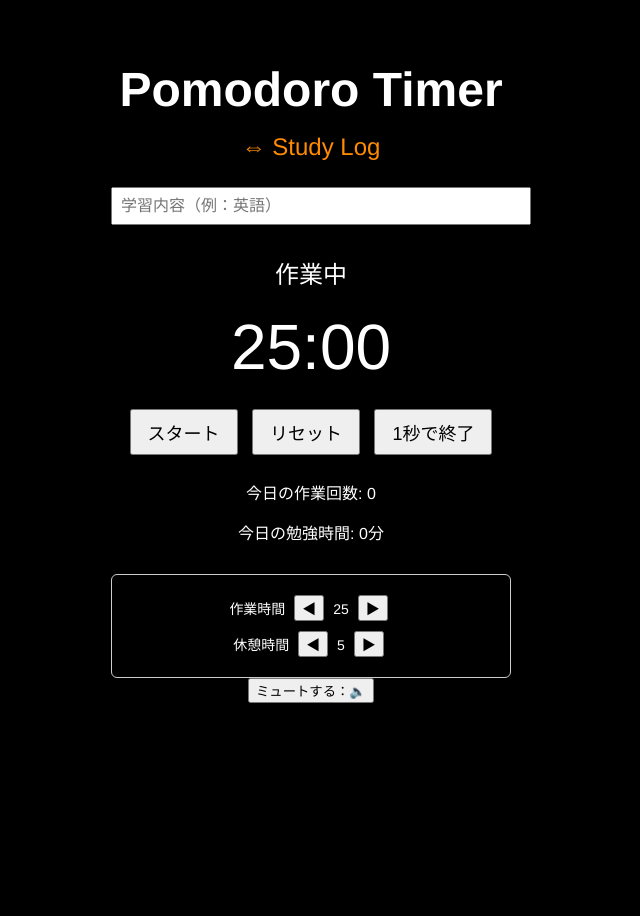
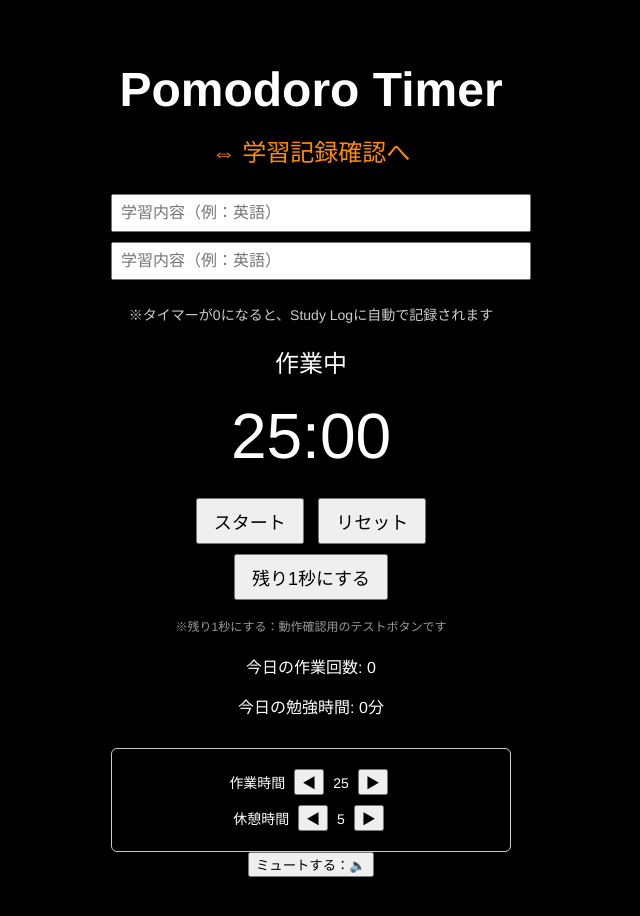
Before and after one commit to notmatsumura/logodoro, a plain HTML site: page pomodoro_timer-main/index.html in a window 1280 px wide. Shown: the whole page, without its empty margins (329-969 px from the left). Before the commit the page ends 800 px from the top, so only its background shows below. Drawn offline with Linux system fonts and the light colour scheme.

Commit message:
Add files via upload

```diff
--- a/pomodoro_timer-main/index.html
+++ b/pomodoro_timer-main/index.html
@@ -9,17 +9,27 @@
   <body class="work">
     <h1 class="page-title">Pomodoro Timer</h1>
     <p>
-      <a href="../study_log-main/index.html" class="link-orange">⇔ Study Log</a>
+      <a href="../study_log-main/index.html" class="link-orange"
+        >⇔ 学習記録確認へ</a
+      >
     </p>
 
     <div class="container">
       <input type="text" id="subjectInput" placeholder="学習内容（例：英語）" />
+      <input type="text" id="subjectInput" placeholder="学習内容（例：英語）" />
+      <p style="font-size: 14px; color: #ccc; margin-bottom: 10px">
+        ※タイマーが0になると、Study Logに自動で記録されます
+      </p>
+
       <div id="phaseLabel">作業中</div>
       <div id="timer">25:00</div>
       <div class="buttons">
         <button id="startPauseBtn">スタート</button>
         <button id="resetBtn">リセット</button>
-        <button id="testBtn">1秒で終了</button>
+        <button id="testBtn">残り1秒にする</button>
+        <p style="font-size: 12px; color: #999">
+          ※残り1秒にする：動作確認用のテストボタンです
+        </p>
       </div>
 
       <div id="summary">
```
Also changed, not shown: study_log-main/index.html (+4 -1 lines).
